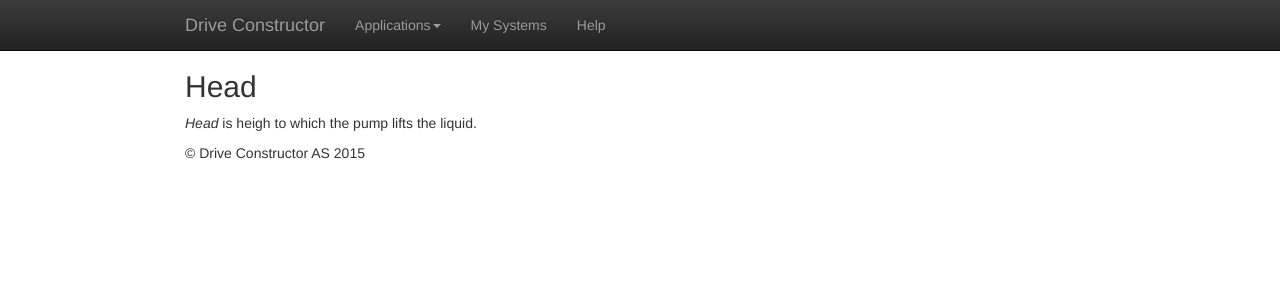
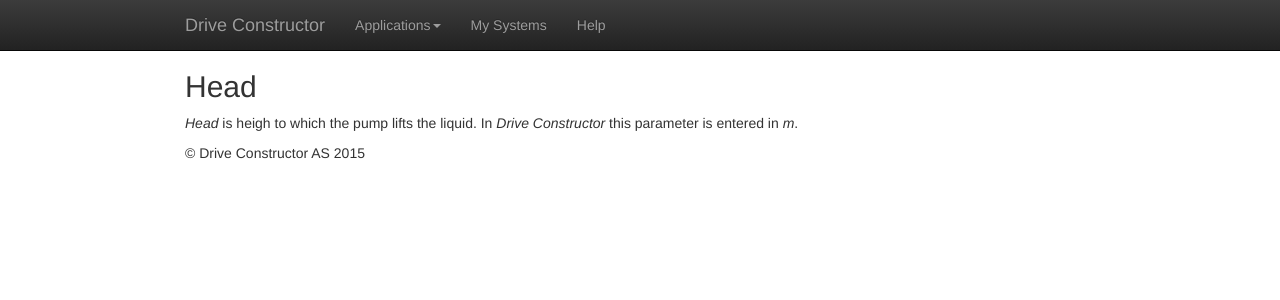
Before and after one commit to Alexey1Gavrilov/drive-constructor-site, a Jekyll site: the page built from help/applications/pump/pump-head.md, in a window 1280 px wide. Shown: the top 300 px of the page. Built offline with Jekyll 4.4.1, drawn with Linux system fonts in a browser that asks for light colours.

Commit message:
Update pump-head.md

```diff
--- a/help/applications/pump/pump-head.md
+++ b/help/applications/pump/pump-head.md
@@ -3,4 +3,4 @@ layout: default
 ---
 
 ## Head
-*Head* is heigh to which the pump lifts the liquid.
+*Head* is heigh to which the pump lifts the liquid. In *Drive Constructor* this parameter is entered in *m*.
```
